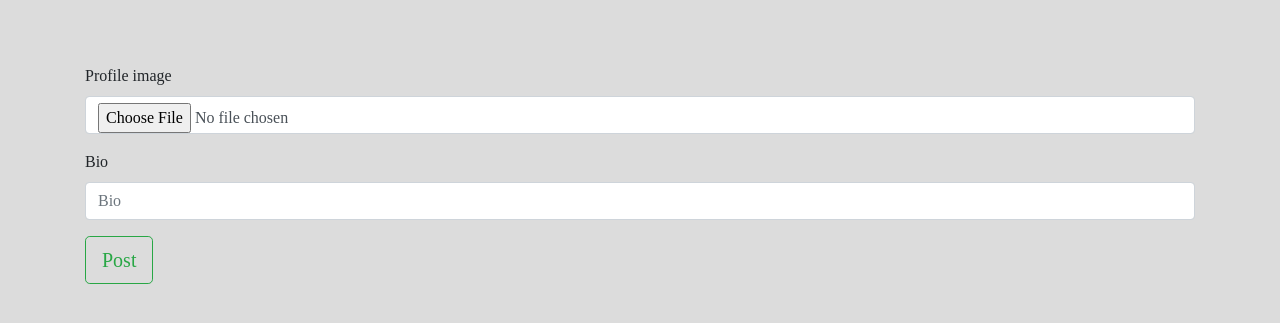
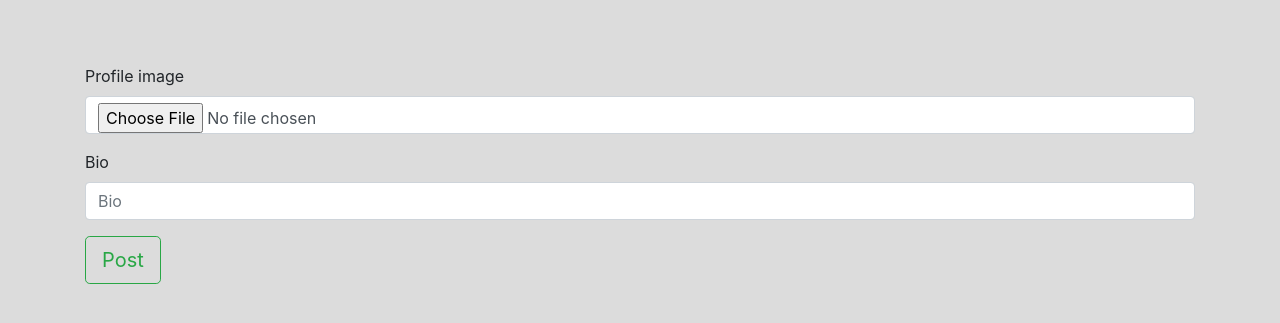
Before and after one commit to UMUTONIRitha/Hood, a Django app: a page that uses hood/templates/edit_form.html in a window 1280 px wide. Shown: the top 323 px of the page. Run offline with Django 3.2, Linux system fonts and the light colour scheme; the visitor is signed in with stand-in values (Sample User, id 1); some libraries are stand-ins or nearby versions.

Commit message:
add changes

```diff
--- a/hood/templates/edit_form.html
+++ b/hood/templates/edit_form.html
@@ -12,7 +12,7 @@
 
   {% endblock %}
 </head>
-<body style="font-family: 'Playfair Display', serif; font-size:100%; background-color: gainsboro">
+<body style=" font-size:100%; background-color: gainsboro">
 <div class="container" style="margin-top:5%">
   <form  action="{%url 'edit' %}" method="post" enctype="multipart/form-data">
     {%csrf_token%}
```
